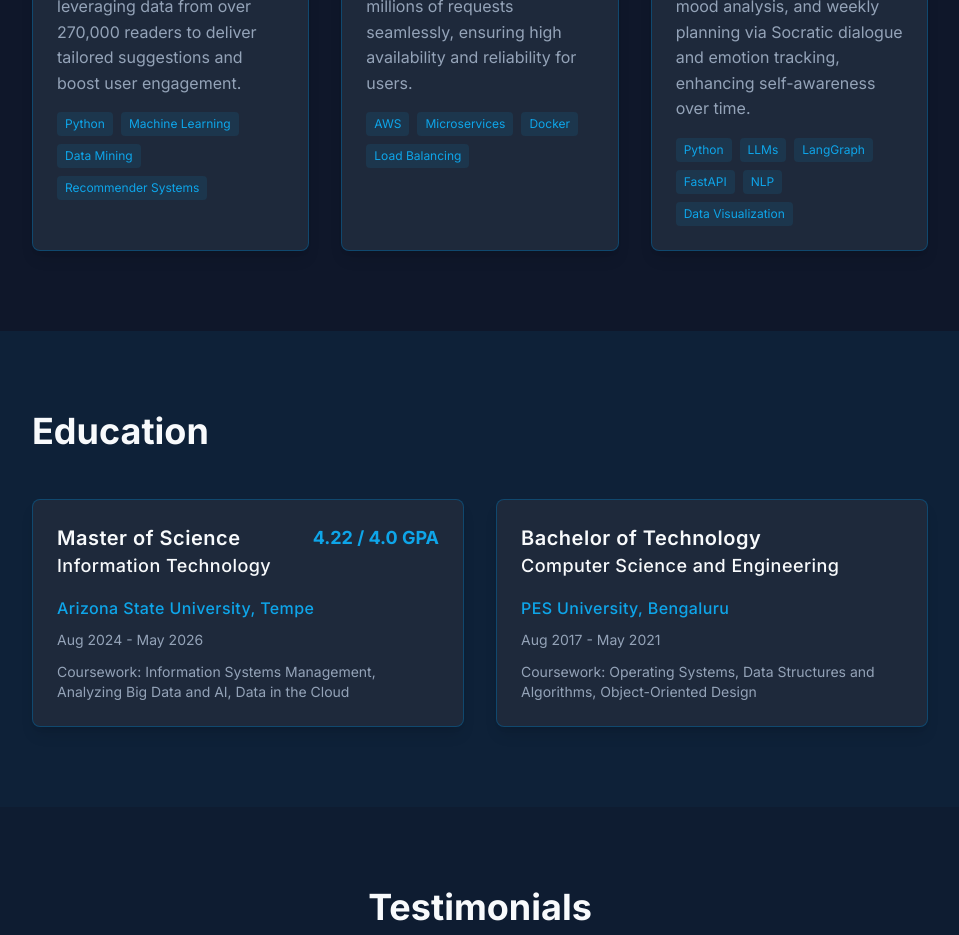
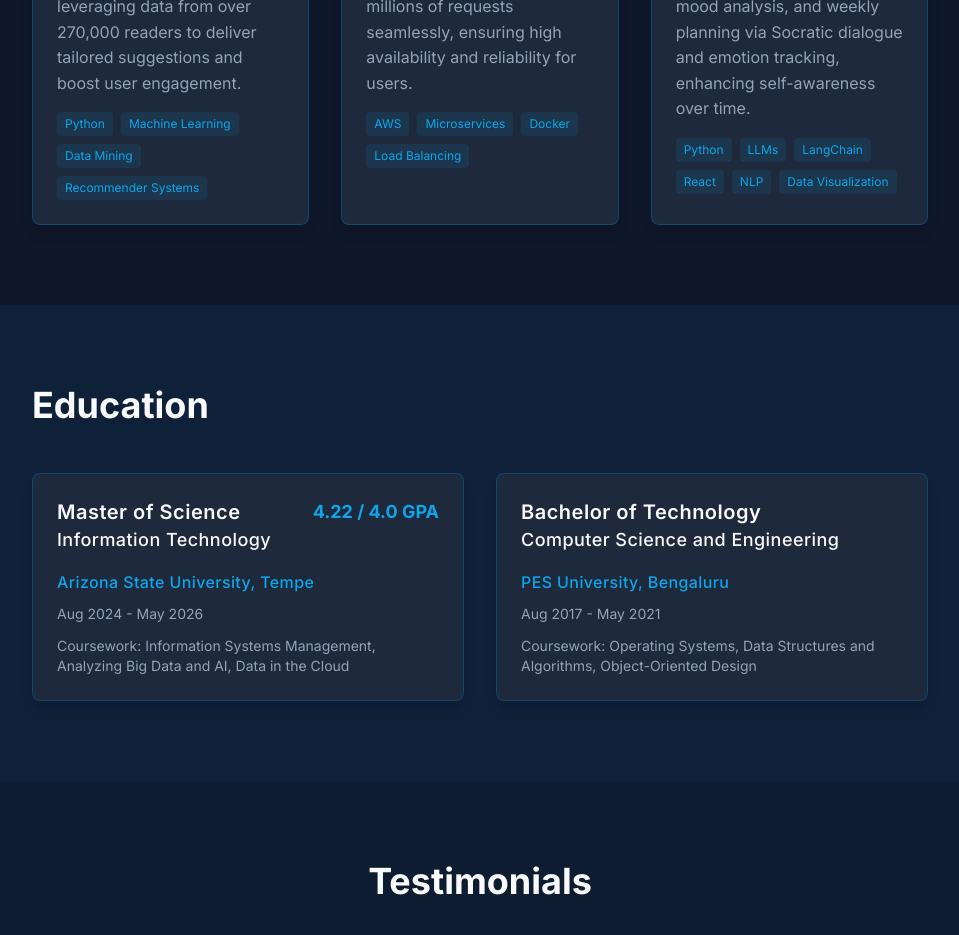
Before and after one commit to navneetha-rajan/navneetha-rajan.github.io, a Next.js app: page / in a window 1280 px wide. Shown: the part 2460-3395 px from the top of the page, without its empty margins (160-1119 px from the left). Built offline with nearby package versions, Linux system fonts and the light colour scheme.

Commit message:
update tech for project

```diff
--- a/app/page.tsx
+++ b/app/page.tsx
@@ -31,7 +31,7 @@ export default function Home() {
       title: "MindMate",
       subtitle: "Autonomous Mental Wellness Companion",
       description: "Developed a privacy-first AI agent that guides users through reflective journaling, mood analysis, and weekly planning via Socratic dialogue and emotion tracking, enhancing self-awareness over time.",
-      tech: ["Python", "LLMs", "LangGraph", "FastAPI", "NLP", "Data Visualization"],
+      tech: ["Python", "LLMs", "LangChain", "React", "NLP", "Data Visualization"],
       link: "https://github.com/navneetha-rajan/MindMate",
       github: "https://github.com/navneetha-rajan/MindMate"
     }
```
